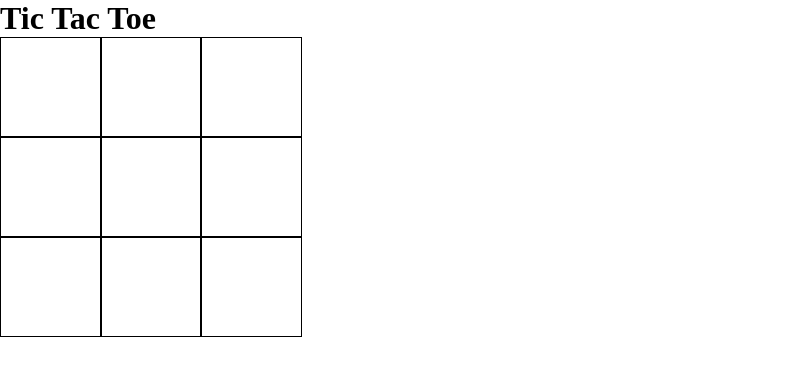
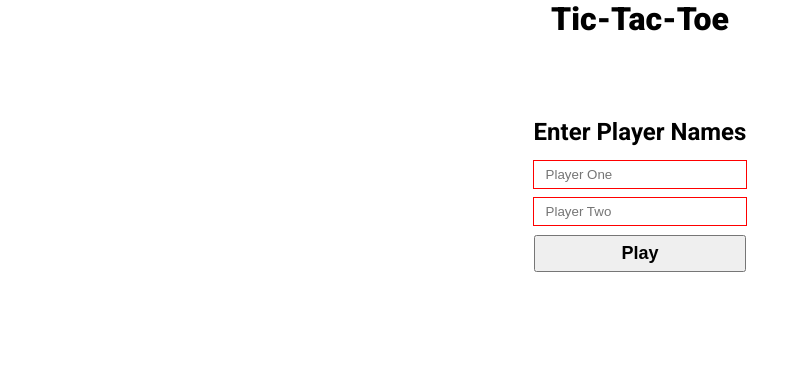
Before and after one commit to tonyelison/tic-tac-toe, a website: page index.html in a window 1280 px wide. Both pictures are taken after a click on the button "Play". Shown: the whole page, without its empty margins (0-810 px from the left). Drawn offline with Linux system fonts and the light colour scheme.

Commit message:
Add form validation logic, display winner's name

```diff
--- a/index.html
+++ b/index.html
@@ -5,21 +5,25 @@
   <meta http-equiv="X-UA-Compatible" content="IE=edge">
   <meta name="viewport" content="width=device-width, initial-scale=1.0">
   <title>Tic Tac Toe</title>
+  <link rel="preconnect" href="https://fonts.googleapis.com">
+  <link rel="preconnect" href="https://fonts.gstatic.com" crossorigin>
+  <link href="https://fonts.googleapis.com/css2?family=Roboto:wght@300;400;700;900&display=swap" rel="stylesheet">
   <link rel="stylesheet" href="style.css">
   <script src="script.js" defer></script>
 </head>
 <body>
   <header>
-    <h1>Tic Tac Toe</h1>
+    <h1>Tic-Tac-Toe</h1>
   </header>
 
   <main>
-    <div class="player-form">
+    <form class="player-form">
       <h2>Enter Player Names</h2>
-      <input id="player-1" type="text" placeholder="Player One">
-      <input id="player-2" type="text" placeholder="Player Two">
-      <button class="play">Play</button>
-    </div>
+      <input id="player-1" type="text" placeholder="Player One" required>
+      <input id="player-2" type="text" placeholder="Player Two" required>
+      <button class="play" type="button">Play</button>
+    </form>
+
     <div class="game-board"></div>
     <div class="game-over">
       <div class="message"></div>
--- a/script.js
+++ b/script.js
@@ -87,10 +87,13 @@ const game = ((board) => {
 
   const gameOverDiv = document.querySelector('.game-over');
 
+  const player1Input = document.querySelector('input#player-1');
+  const player2Input = document.querySelector('input#player-2');
+
   const gameOver = (winner) => {
     const message = gameOverDiv.querySelector('.message');
 
-    message.textContent = winner ? `Player ${winner.getOrder()} Wins!` : 'Draw!';
+    message.textContent = winner ? `${winner.getName()} Wins!` : 'Draw!';
     gameOverDiv.style.display = 'block';
 
     isPlaying = false;
@@ -110,18 +113,41 @@ const game = ((board) => {
     }
   };
 
-  const setPlayerNames = () => {
-    player1.setName(document.querySelector('input#player-1').value);
-    player2.setName(document.querySelector('input#player-2').value);
+  const validateField = (input) => {
+    let isValid = true;
+    if (input.value) {
+      input.classList.remove('error');
+    } else {
+      input.classList.add('error');
+      isValid = false;
+    }
+    return isValid;
+  };
+
+  const validateForm = () => {
+    let isValid = true;
+    [player1Input, player2Input].forEach((input) => {
+      isValid = validateField(input) && isValid;
+    });
+    return isValid;
   };
 
   const renderBoard = () => {
     board.render(playTurn);
 
+    player1Input.addEventListener('input', () => validateField(player1Input));
+    player2Input.addEventListener('input', () => validateField(player2Input));
+
     const playerForm = document.querySelector('.player-form');
     const playBtn = document.querySelector('button.play');
     playBtn.addEventListener('click', () => {
-      setPlayerNames();
+      if (!validateForm()) {
+        return;
+      }
+
+      player1.setName(player1Input.value);
+      player2.setName(player2Input.value);
+
       board.display();
       playerForm.style.display = 'none';
       isPlaying = true;
--- a/style.css
+++ b/style.css
@@ -5,15 +5,71 @@
 }
 
 body {
+  font-family: 'Roboto', Arial, Helvetica, sans-serif;
+
   box-sizing: border-box;
+  /* min-height: 100vh; */
+
+  display: flex;
+  flex-direction: column;
+  justify-content: center;
+  align-items: center;
 }
 
-input, button {
+header,
+main,
+input,
+button
+ {
   width: auto;
+}
+
+header {
+  margin-bottom: 50px;
+}
+
+h1 {
+  font-weight: 900;
+}
+
+h2 {
+  margin-bottom: 15px;
+  text-align: center;
+}
+
+input,
+button {
+  padding: 6px 12px;
 }
 
 input {
   display: block;
+  margin-bottom: 10px;
+
+  border: none;
+  outline: 1px solid black;
+}
+
+input:focus {
+  outline-width: 2px;
+  outline-color: blue;
+}
+
+input.error {
+  outline-color: red;
+}
+
+button {
+  font-size: 18px;
+  font-weight: bold;
+}
+
+.player-form {
+  width: auto;
+  padding: 30px;
+
+  display: flex;
+  flex-direction: column;
 }
 
 .game-board {
```
